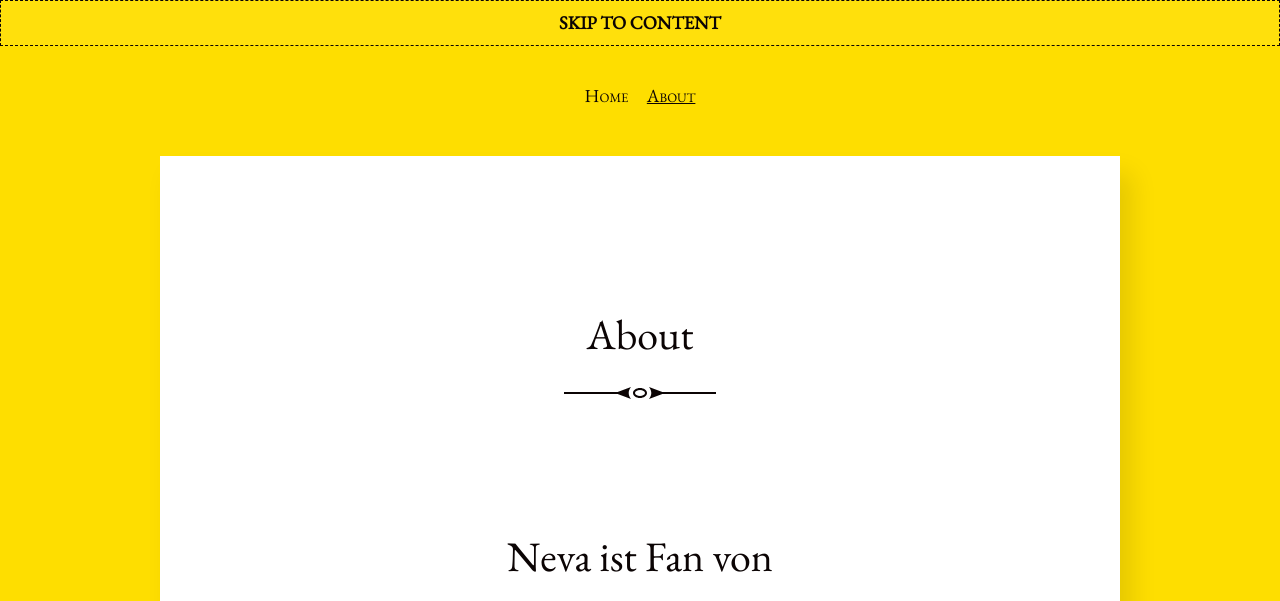
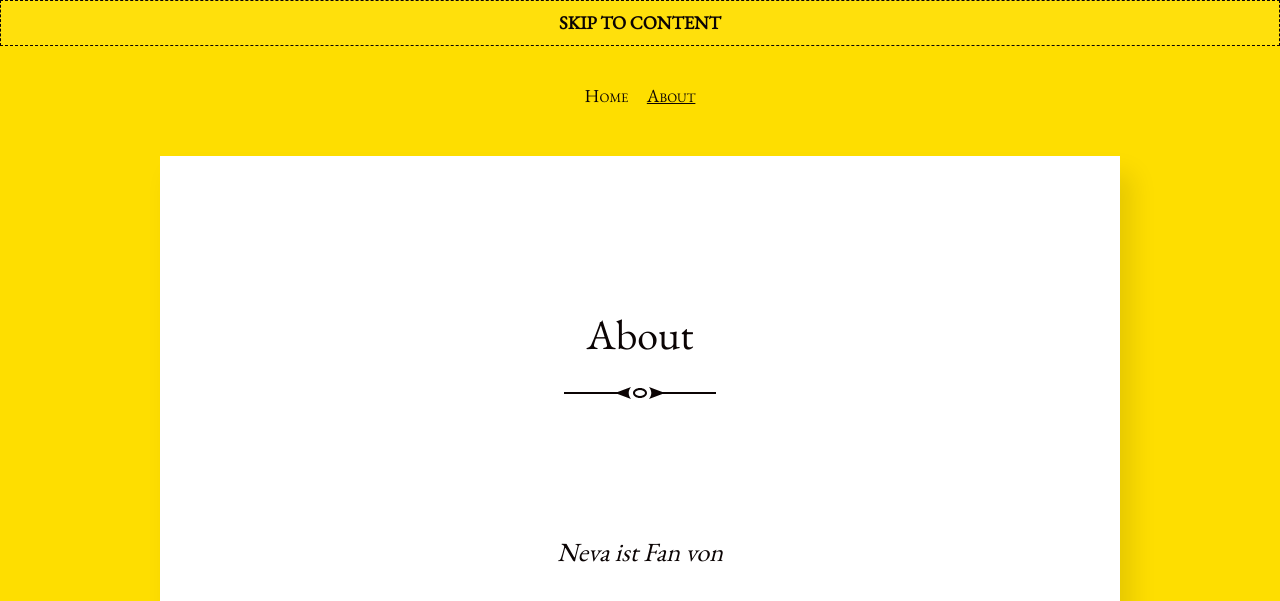
Before and after one commit to DonCorleone/neva_wieland_lu, a Jekyll site: the page built from nevaBlog/about.md, in a window 1280 px wide. Shown: the top 601 px of the page. Built offline with Jekyll 4.4.1, drawn with Linux system fonts in a browser that asks for light colours; a script that is not in the unit is left out; grey boxes are pictures that could not be loaded.

```diff
--- a/nevaBlog/about.md
+++ b/nevaBlog/about.md
@@ -2,7 +2,7 @@
 title: About
 layout: post
 ---
-## Neva ist Fan von
+#### Neva ist Fan von
 
 <figure>
   <img alt="Pepa Pig" src="https://upload.wikimedia.org/wikipedia/en/6/61/Peppa_Pig.png" />
```
